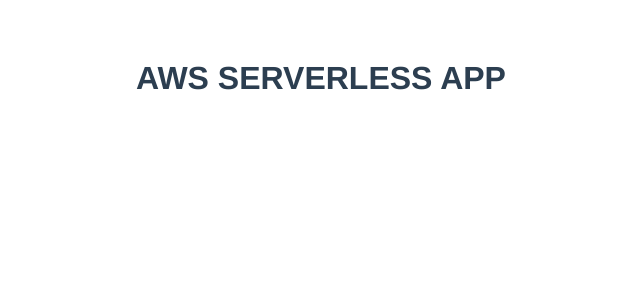
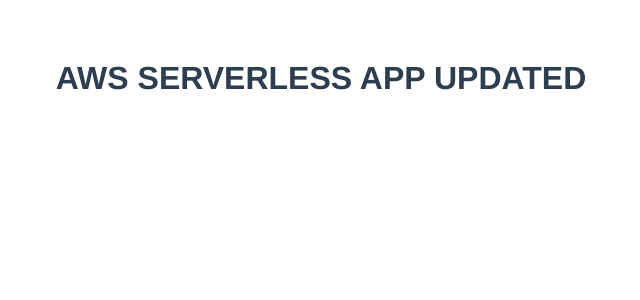
Before and after one commit to sambhavgupta13/aws-serverless-app, a Vue app in the folder frontend/: page / in a window 1280 px wide. Shown: the top 300 px of the page, without its empty margins (319-959 px from the left). Built offline with nearby package versions, Linux system fonts and the light colour scheme.

Commit message:
updated App.vue

```diff
--- a/frontend/src/App.vue
+++ b/frontend/src/App.vue
@@ -1,6 +1,6 @@
 <template>
   <div id="app">
-   <h1>AWS SERVERLESS APP</h1>
+   <h1>AWS SERVERLESS APP UPDATED</h1>
   </div>
 </template>
 
```
